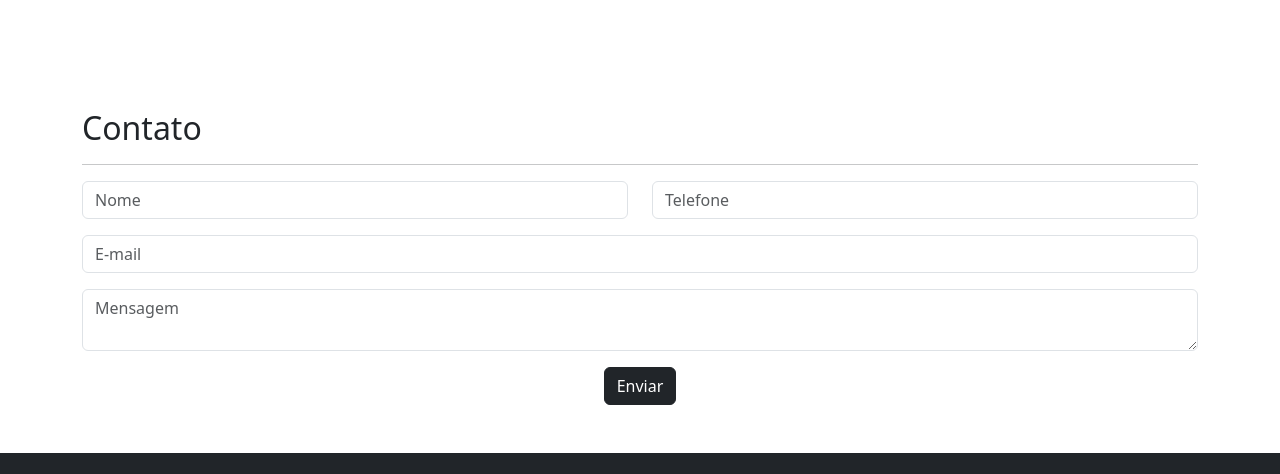
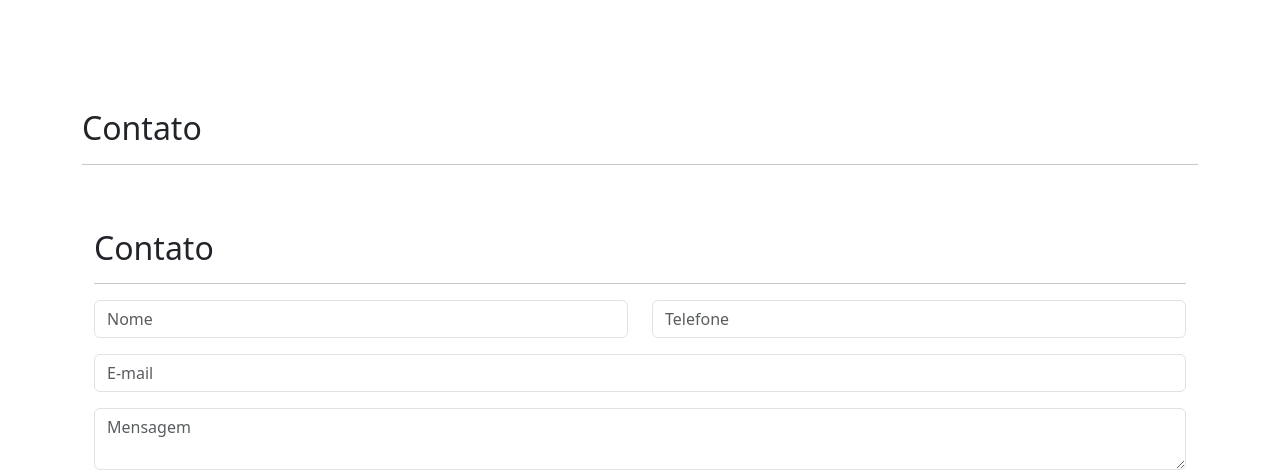
Before and after one commit to mateus-feregueti/mateus-feregueti.github.io, a plain HTML site: page index.html in a window 1280 px wide. Shown: the part 3731-4205 px from the top of the page. Drawn offline with nearby package versions, Linux system fonts and the light colour scheme.

```diff
--- a/index.html
+++ b/index.html
@@ -219,6 +219,10 @@
     <h2>Contato</h2>
     <hr>
 
+    <section id="contato" class="container py-5">
+    <h2>Contato</h2>
+    <hr>
+
     <form>
         <div class="row">
             <div class="col-md-6 mb-3">
```
